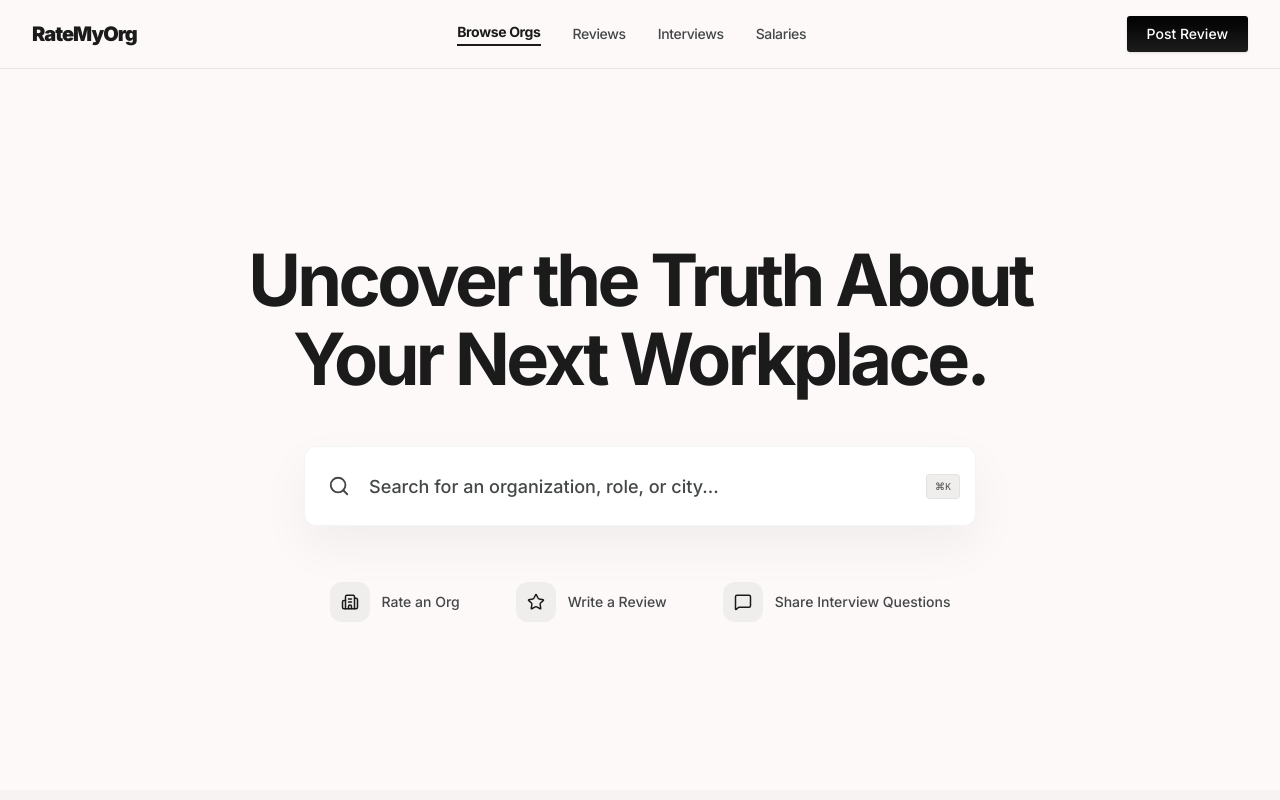
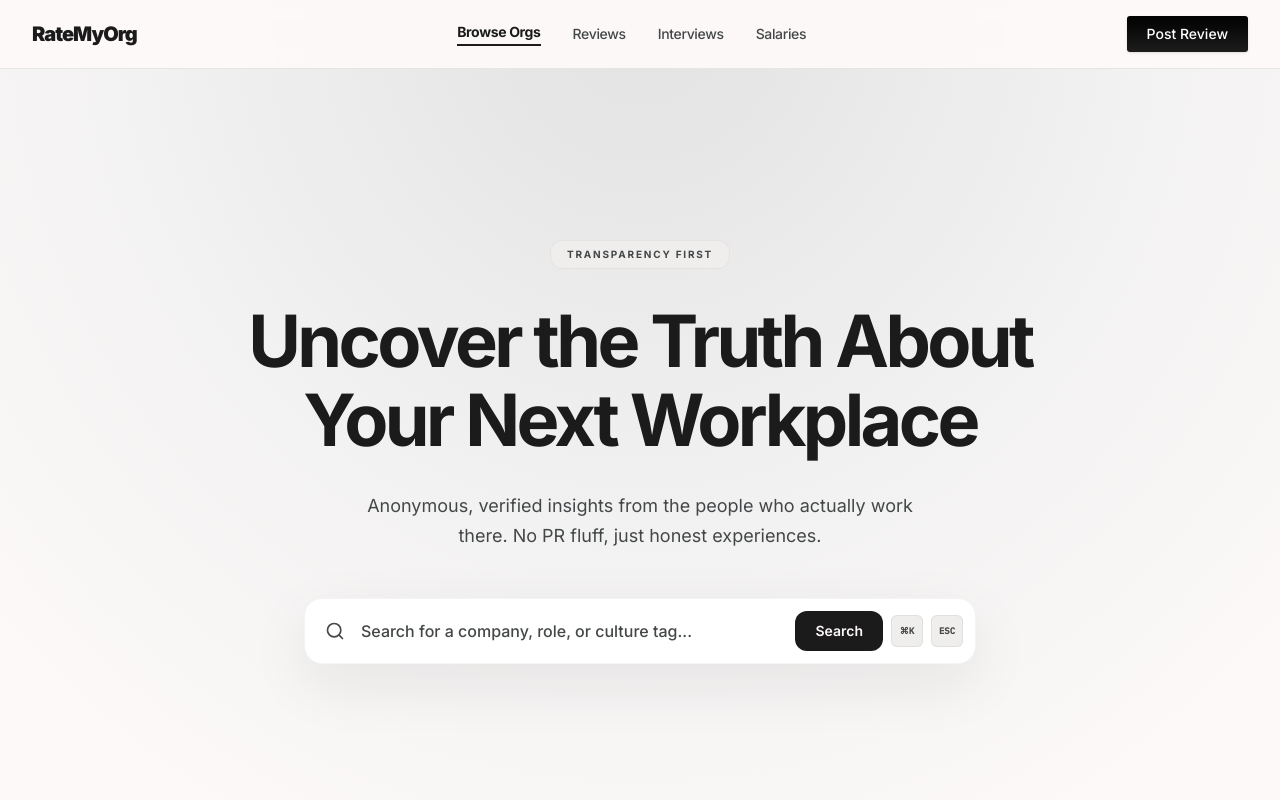
Before and after one commit to sanjay-deoram/rate-my-org, a Next.js app: page / in a window 1280 px wide. Shown: the top 800 px of the page. Built offline with nearby package versions, Linux system fonts and the light colour scheme.

Commit message:
fix: added depth to the landing page

```diff
--- a/app/page.tsx
+++ b/app/page.tsx
@@ -15,67 +15,56 @@ export default function HomePage() {
   return (
     <>
       <Nav />
-      <main className="pt-20 min-h-screen">
+      <main
+        className="pt-20 min-h-screen"
+        style={{
+          background:
+            "radial-gradient(ellipse 100% 50% at 50% 0%, #e2e2e2 0%, #f3f2f2 40%, #fcf9f8 70%)",
+        }}
+      >
         {/* Hero */}
-        <section className="max-w-7xl mx-auto px-8 md:px-12 py-24 md:py-40 flex flex-col items-center text-center">
+        <section className="relative flex flex-col items-center text-center px-8 md:px-12 py-24 md:py-40 overflow-hidden">
+          {/* Pill badge */}
+          <div className="mb-8 inline-flex items-center gap-2 px-4 py-1.5 rounded-full bg-surface-container border border-surface-container-highest">
+            <span className="text-[10px] font-bold uppercase tracking-[0.18em] text-on-surface-variant">
+              Transparency First
+            </span>
+          </div>
+
           <h1 className="text-5xl md:text-7xl font-bold tracking-tighter text-foreground mb-8 max-w-4xl leading-[1.1]">
-            Uncover the Truth About Your Next Workplace.
+            Uncover the Truth About Your Next Workplace
           </h1>
 
-          <div className="w-full max-w-2xl mt-4">
-            <div className="relative group">
-              <div className="absolute inset-y-0 left-6 flex items-center pointer-events-none text-on-surface-variant">
-                <Search size={22} />
+          <p className="text-base md:text-lg text-on-surface-variant max-w-xl leading-relaxed mb-12">
+            Anonymous, verified insights from the people who actually work
+            there. No PR fluff, just honest experiences.
+          </p>
+
+          {/* Search bar */}
+          <div className="w-full max-w-2xl">
+            <div className="relative flex items-center bg-surface-container-lowest border border-border/20 shadow-[0_20px_60px_rgba(27,27,27,0.08)] rounded-2xl overflow-hidden">
+              <div className="pl-5 flex items-center pointer-events-none text-on-surface-variant shrink-0">
+                <Search size={20} />
               </div>
               <input
                 type="text"
-                placeholder="Search for an organization, role, or city..."
-                className="w-full h-20 pl-16 pr-20 bg-surface-container-lowest border border-border/20 shadow-[0_20px_50px_rgba(27,27,27,0.05)] rounded-xl text-lg font-medium placeholder:text-on-surface-variant focus:ring-1 focus:ring-primary focus:outline-none transition-all"
+                placeholder="Search for a company, role, or culture tag..."
+                className="flex-1 h-16 px-4 bg-transparent text-base font-medium placeholder:text-on-surface-variant focus:outline-none"
               />
-              <div className="absolute inset-y-0 right-4 flex items-center">
-                <span className="hidden md:block font-mono text-[10px] text-on-surface-variant border border-outline-variant/30 rounded px-2 py-1 bg-surface-container">
+              <div className="flex items-center gap-2 pr-3 shrink-0">
+                <button
+                  type="submit"
+                  className="h-10 px-5 bg-foreground text-background text-sm font-semibold rounded-xl hover:opacity-80 active:scale-[0.97] transition-all"
+                >
+                  Search
+                </button>
+                <span className="hidden md:inline-flex items-center justify-center w-8 h-8 font-mono text-[9px] font-bold text-on-surface-variant border border-outline-variant/40 rounded-lg bg-surface-container">
                   ⌘K
                 </span>
+                <span className="hidden md:inline-flex items-center justify-center w-8 h-8 font-mono text-[9px] font-bold text-on-surface-variant border border-outline-variant/40 rounded-lg bg-surface-container">
+                  ESC
+                </span>
               </div>
-            </div>
-
-            {/* Quick actions */}
-            <div className="flex flex-wrap justify-center gap-6 mt-12">
-              <Link
-                href="/orgs"
-                className="flex items-center gap-3 px-4 py-2 hover:bg-surface-container-highest rounded-md transition-all duration-200 group"
-              >
-                <div className="w-10 h-10 flex items-center justify-center bg-surface-container rounded-full group-hover:bg-primary group-hover:text-primary-foreground transition-colors">
-                  <Building2 size={18} />
-                </div>
-                <span className="text-sm font-medium text-on-surface-variant group-hover:text-foreground">
-                  Rate an Org
-                </span>
-              </Link>
-
-              <Link
-                href="/reviews/write"
-                className="flex items-center gap-3 px-4 py-2 hover:bg-surface-container-highest rounded-md transition-all duration-200 group"
-              >
-                <div className="w-10 h-10 flex items-center justify-center bg-surface-container rounded-full group-hover:bg-primary group-hover:text-primary-foreground transition-colors">
-                  <Star size={18} />
-                </div>
-                <span className="text-sm font-medium text-on-surface-variant group-hover:text-foreground">
-                  Write a Review
-                </span>
-              </Link>
-
-              <Link
-                href="/interviews/submit"
-                className="flex items-center gap-3 px-4 py-2 hover:bg-surface-container-highest rounded-md transition-all duration-200 group"
-              >
-                <div className="w-10 h-10 flex items-center justify-center bg-surface-container rounded-full group-hover:bg-primary group-hover:text-primary-foreground transition-colors">
-                  <MessageSquare size={18} />
-                </div>
-                <span className="text-sm font-medium text-on-surface-variant group-hover:text-foreground">
-                  Share Interview Questions
-                </span>
-              </Link>
             </div>
           </div>
         </section>
```
